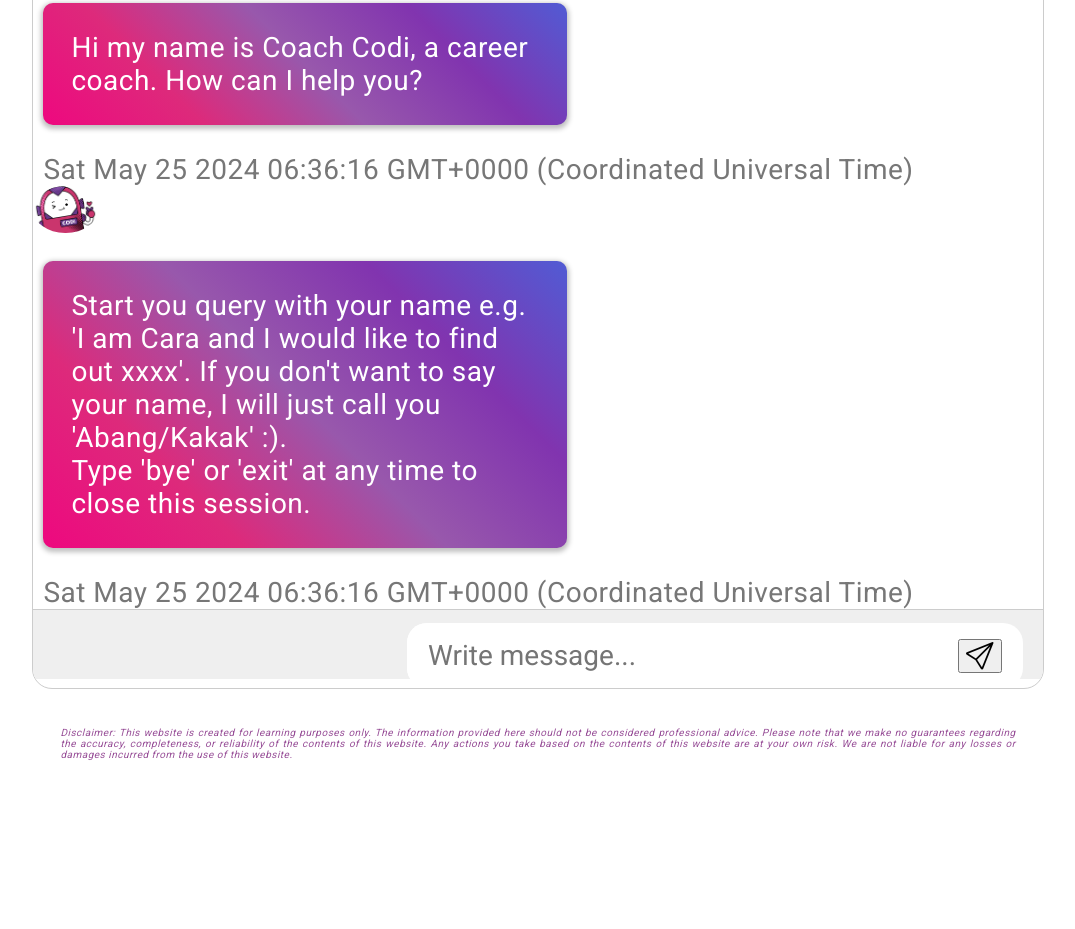
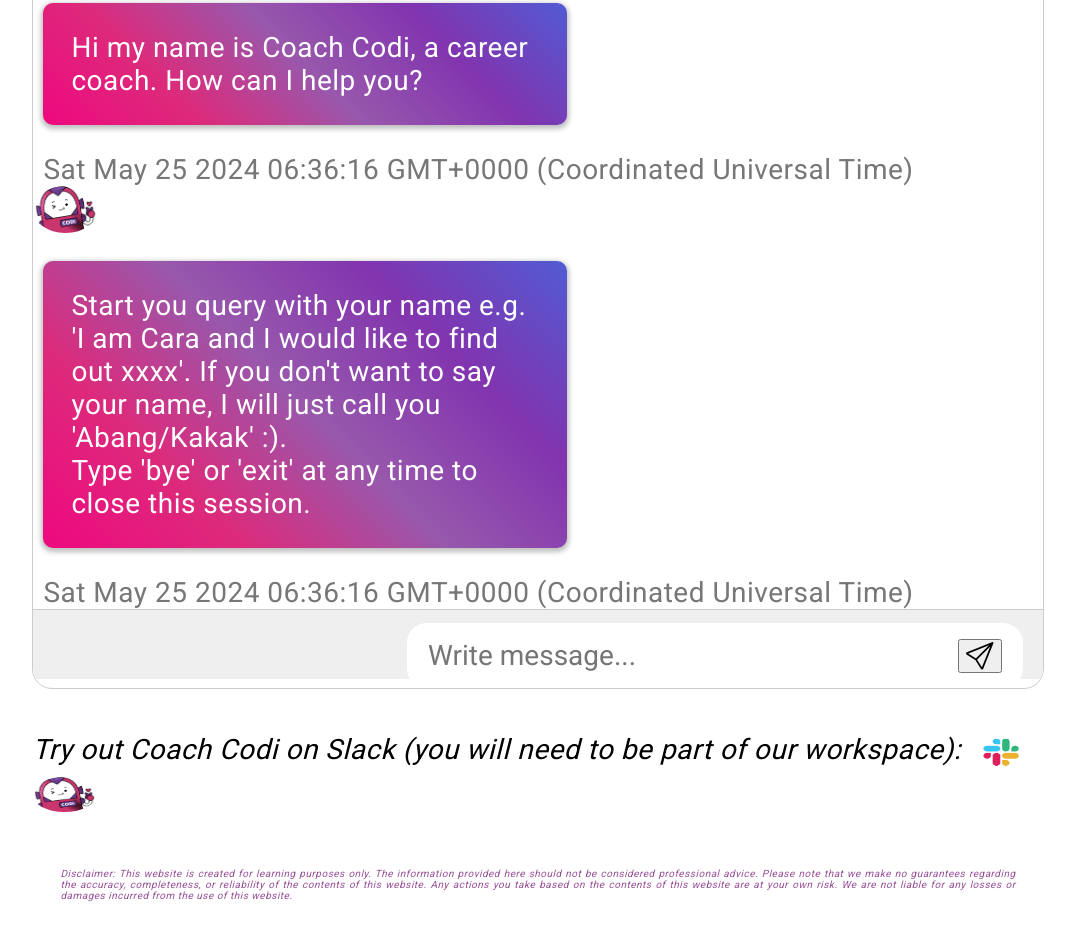
Before and after one commit to im-tchia/slack1, a website with bundled scripts: page index.html in a window 1280 px wide. Shown: the part 1371-2300 px from the top of the page, without its empty margins (102-1177 px from the left). Before the commit the page ends 2159 px from the top, so only its background shows below. Built offline with nearby package versions, Linux system fonts and the light colour scheme.

Commit message:
put a link to the coach codi slack app at bottom

```diff
--- a/index.html
+++ b/index.html
@@ -166,7 +166,14 @@
         </div>
       </div>
     </div>
-
+    <footer>
+      <p><i>Try out Coach Codi on Slack (you will need to be part of our workspace):</i>
+      <a href="https://slack.com/app_redirect?app=A07366PGG7L" target="_blank">
+          <img src="slack_logo.png" alt="Slack Logo" height="50">
+          <img src="codi.png" height ="35">
+        </a>
+      </p>
+  </footer>
     <div class="footer"> Disclaimer:
     This website is created for learning purposes only. The information provided here should not be considered professional advice. Please note that we make no guarantees regarding the accuracy, completeness, or reliability of the contents of this website. Any actions you take based on the contents of this website are at your own risk. We are not liable for any losses or damages incurred from the use of this website.
     </div>
```
Also changed, not shown: slack_logo.png (added).
